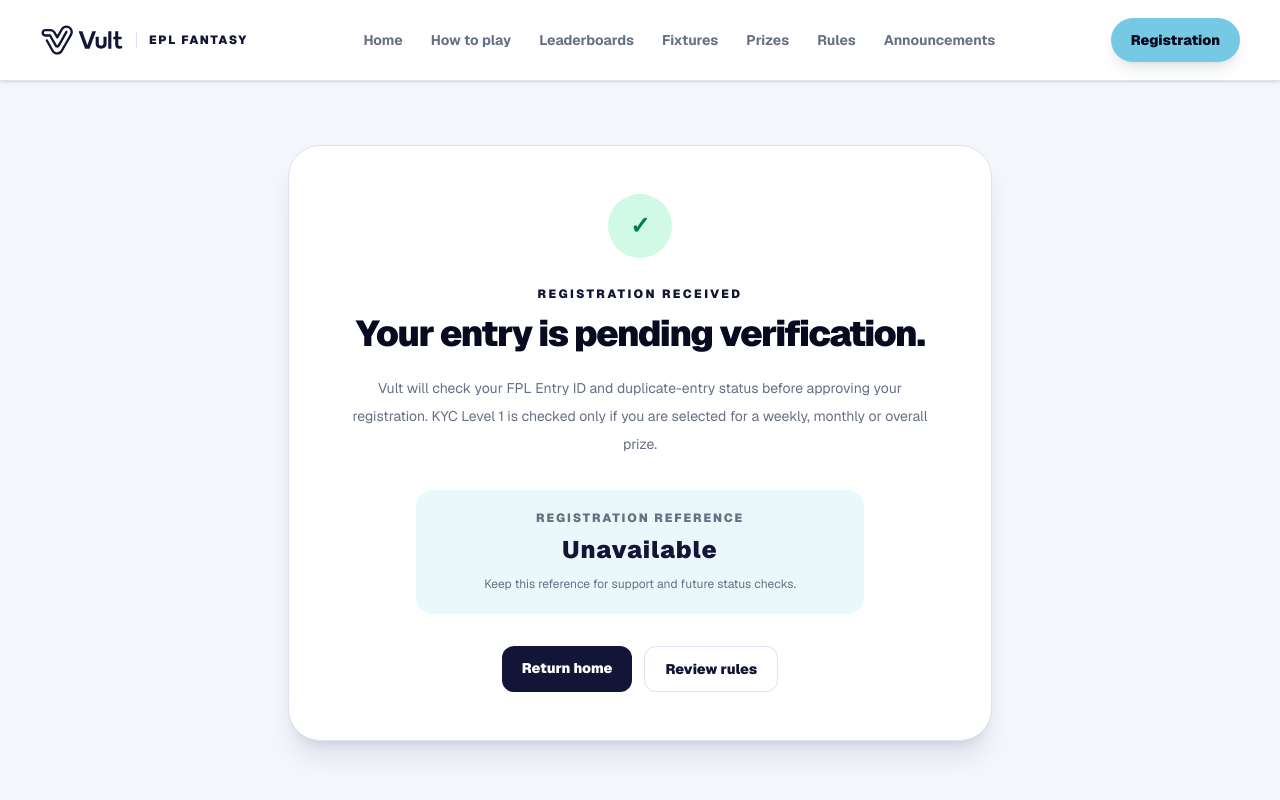
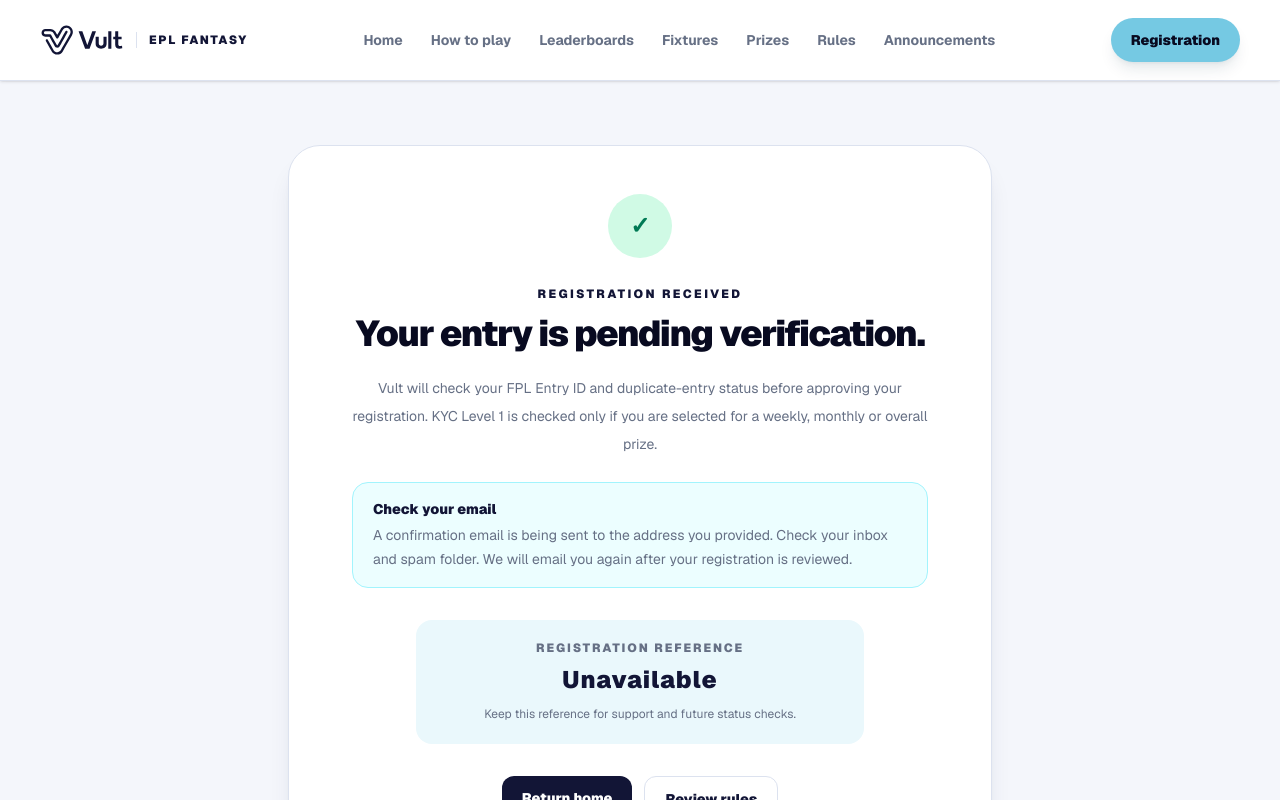
Before and after one commit to webdev-vult/Vult-Fantasy-League, a Next.js app: page /register/success in a window 1280 px wide. Shown: the top 800 px of the page. Built offline with nearby package versions, Linux system fonts and the light colour scheme.

Commit message:
Explain registration confirmation emails

```diff
--- a/app/register/success/page.tsx
+++ b/app/register/success/page.tsx
@@ -27,6 +27,13 @@ export default async function RegistrationSuccessPage({
             Vult will check your FPL Entry ID and duplicate-entry status before approving your registration. KYC Level 1 is checked only if you are selected for a weekly, monthly or overall prize.
           </p>
 
+          <div className="mx-auto mt-6 max-w-xl rounded-2xl border border-cyan-200 bg-cyan-50 px-5 py-4 text-left">
+            <p className="text-sm font-black text-[var(--brand)]">Check your email</p>
+            <p className="mt-1 text-sm leading-6 text-[var(--muted)]">
+              A confirmation email is being sent to the address you provided. Check your inbox and spam folder. We will email you again after your registration is reviewed.
+            </p>
+          </div>
+
           <div className="mx-auto mt-8 max-w-md rounded-2xl bg-[var(--surface-soft)] p-5">
             <p className="text-xs font-black uppercase tracking-[0.16em] text-[var(--muted)]">Registration reference</p>
             <p className="mt-2 break-all text-2xl font-black tracking-[0.04em] text-[var(--brand)]">{reference || "Unavailable"}</p>
```
